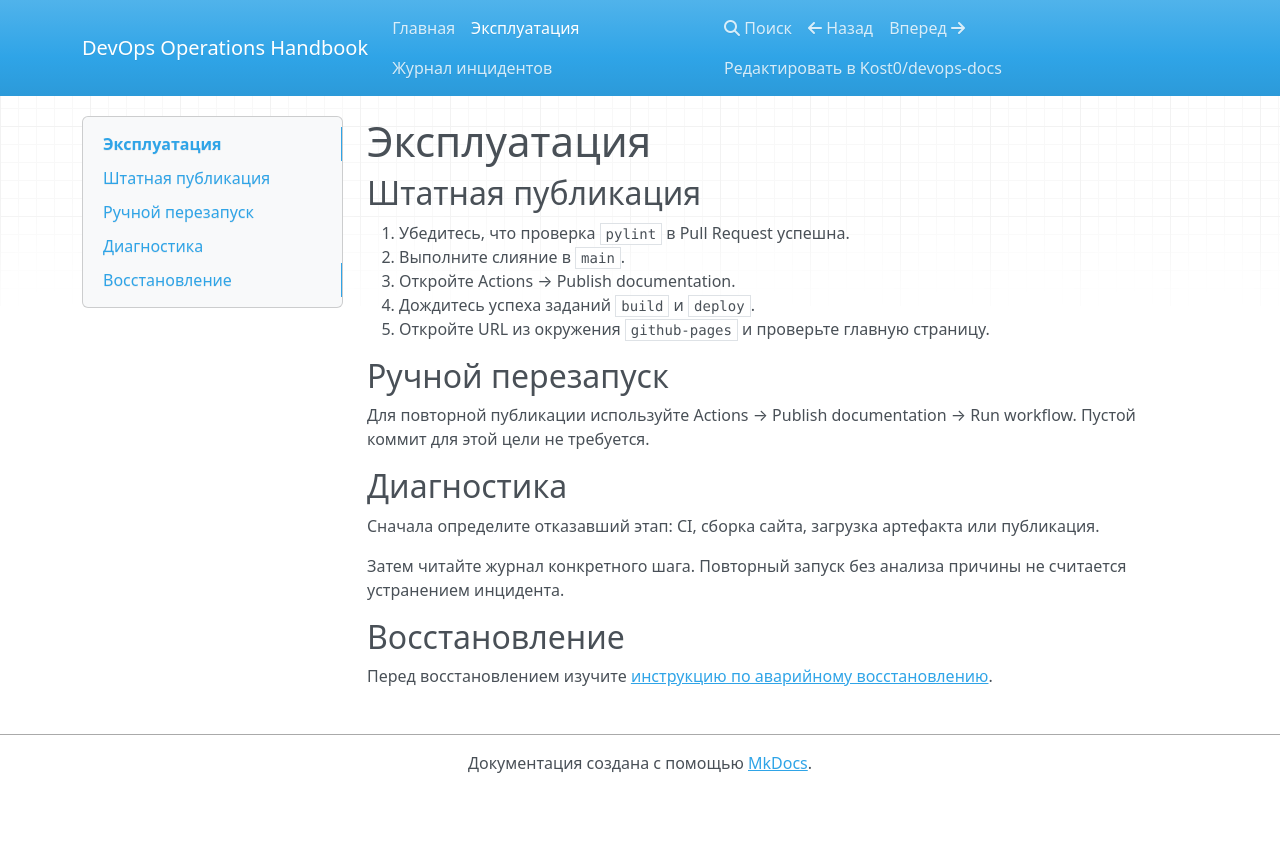
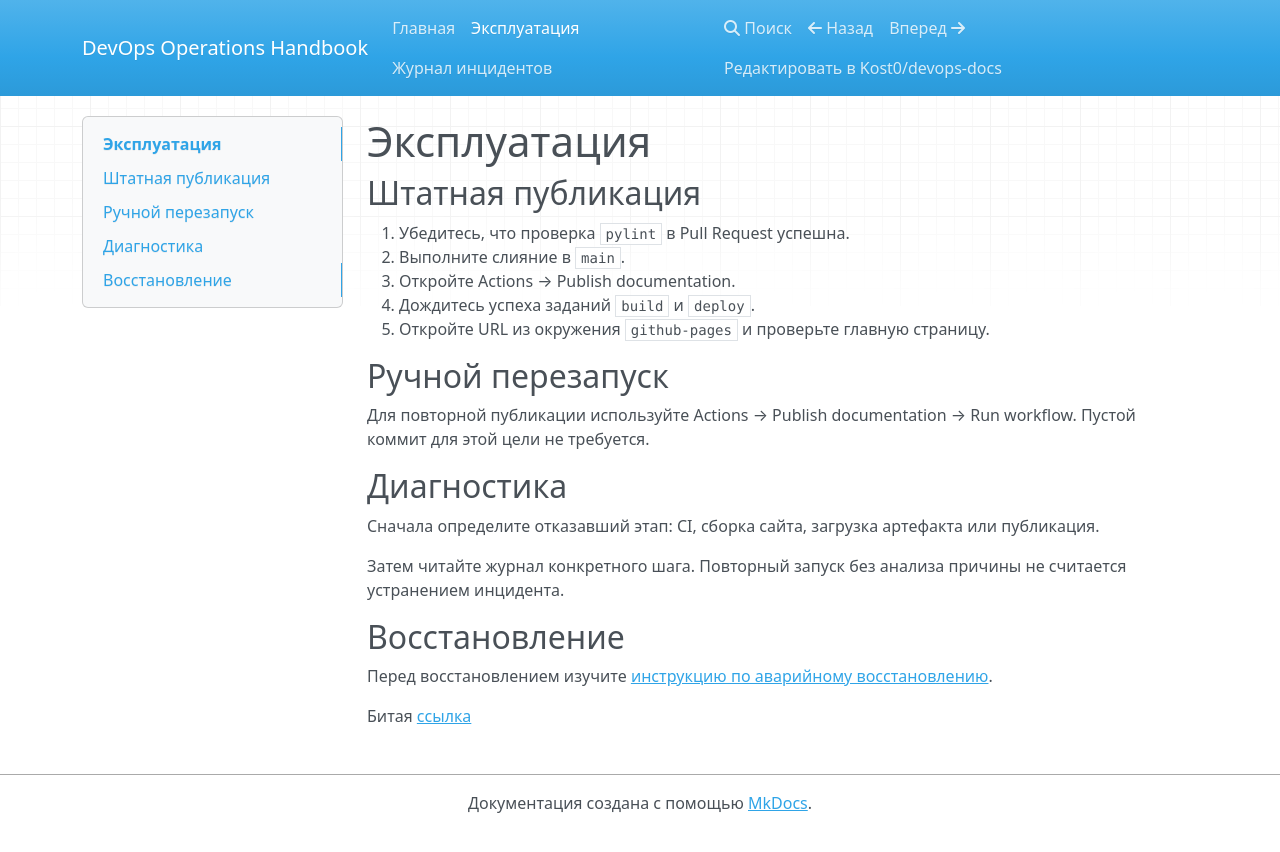
Before and after one commit to Kost0/devops-docs, an MkDocs documentation site: the page built from docs/runbook.md, in a window 1280 px wide. Shown: the top 852 px of the page. Built offline with MkDocs 1.6.1, drawn with Linux system fonts in a browser that asks for light colours; nearby versions of some CDN libraries.

Commit message:
added wrong link

```diff
--- a/docs/runbook.md
+++ b/docs/runbook.md
@@ -24,3 +24,5 @@ workflow.
 ## Восстановление
 
 Перед восстановлением изучите [инструкцию по аварийному восстановлению](incidents.md).
+
+Битая [ссылка](missing-page.md)
```
